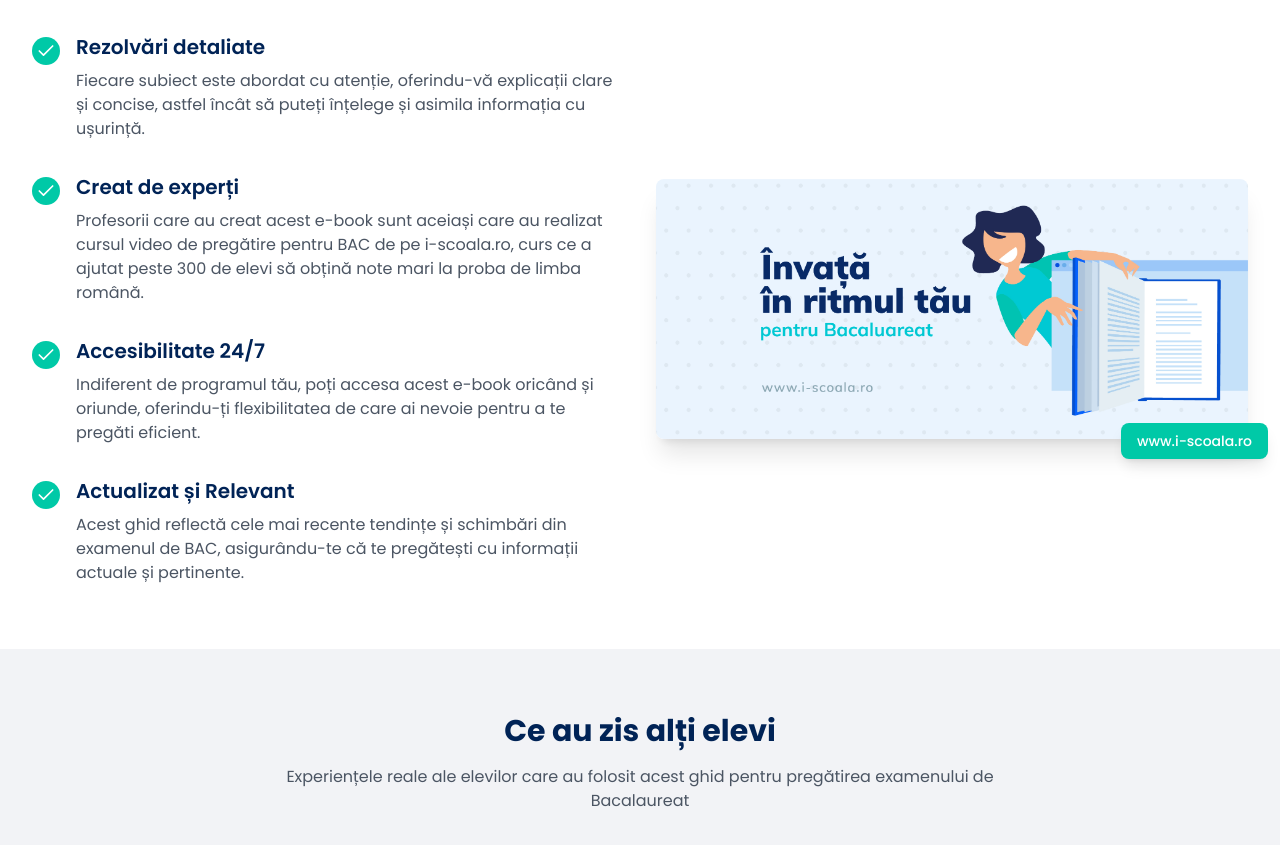
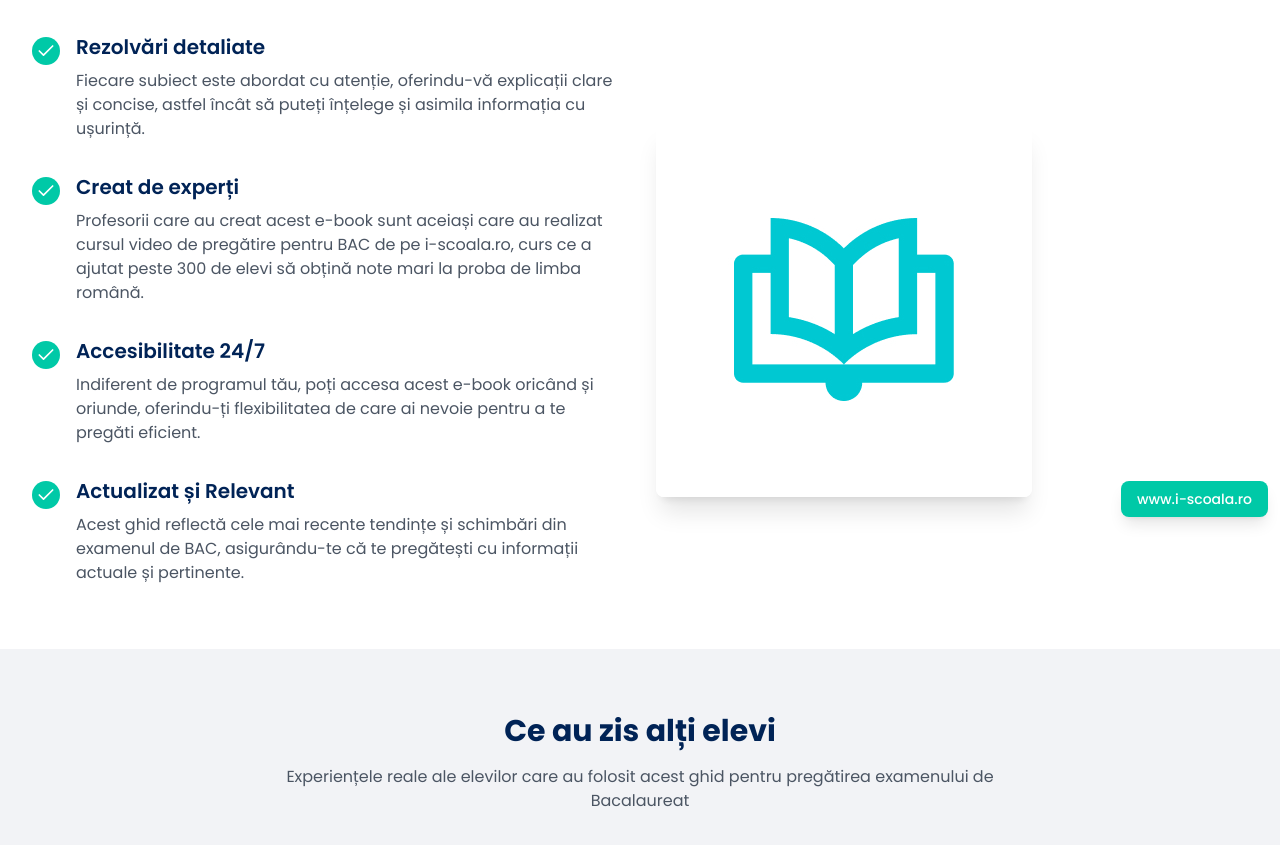
Before and after one commit to razvantimo/bac-romana-ghid-explica, a React (Vite) app: page / in a window 1280 px wide. Shown: the part 1640-2485 px from the top of the page. Built offline with nearby package versions, Linux system fonts and the light colour scheme.

Commit message:
Visual edit in Lovable
Edited UI in Lovable

```diff
--- a/src/components/Benefits.tsx
+++ b/src/components/Benefits.tsx
@@ -1,9 +1,6 @@
-
 import { Check } from "lucide-react";
-
 const Benefits = () => {
-  return (
-    <section className="py-16 bg-white">
+  return <section className="py-16 bg-white">
       <div className="container">
         <h2 className="text-3xl font-bold text-navy text-center mb-4">Detaliile Ghidului PDF</h2>
         <p className="text-gray-600 text-center max-w-3xl mx-auto mb-12">
@@ -70,19 +67,13 @@ const Benefits = () => {
           </div>
 
           <div className="relative">
-            <img
-              src="/lovable-uploads/496a4cf4-7bdc-47fb-bb90-c460d152b64f.png"
-              alt="Învață în ritmul tău pentru Bacalaureat"
-              className="rounded-lg shadow-xl"
-            />
+            <img alt="Învață în ritmul tău pentru Bacalaureat" className="rounded-lg shadow-xl" src="/lovable-uploads/843d0300-9eeb-4380-bde8-dd1674f7b8ce.jpg" />
             <div className="absolute -bottom-5 -right-5 bg-teal text-white py-2 px-4 rounded-lg shadow-lg">
               <p className="text-sm font-medium">www.i-scoala.ro</p>
             </div>
           </div>
         </div>
       </div>
-    </section>
-  );
+    </section>;
 };
-
 export default Benefits;
```
Also changed, not shown: public/lovable-uploads/843d0300-9eeb-4380-bde8-dd1674f7b8ce.jpg (added).
